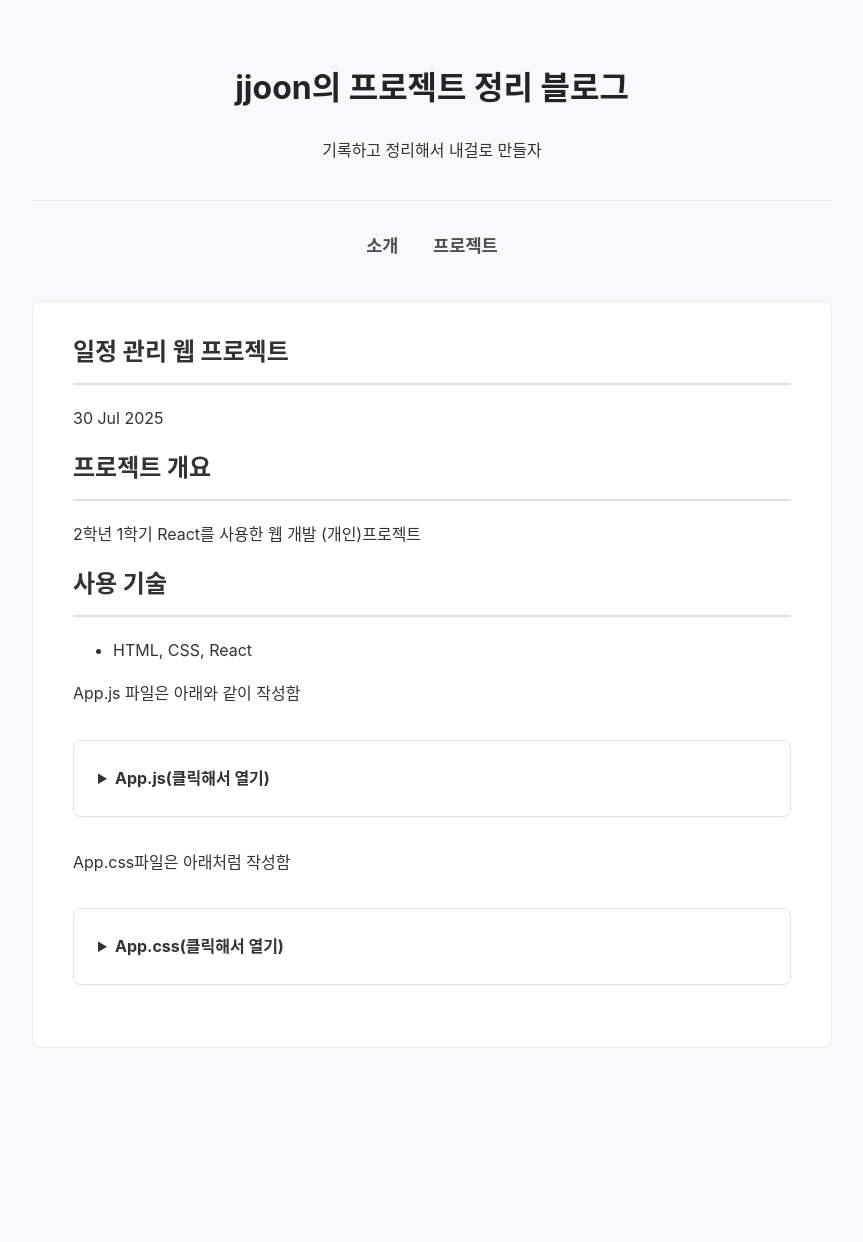
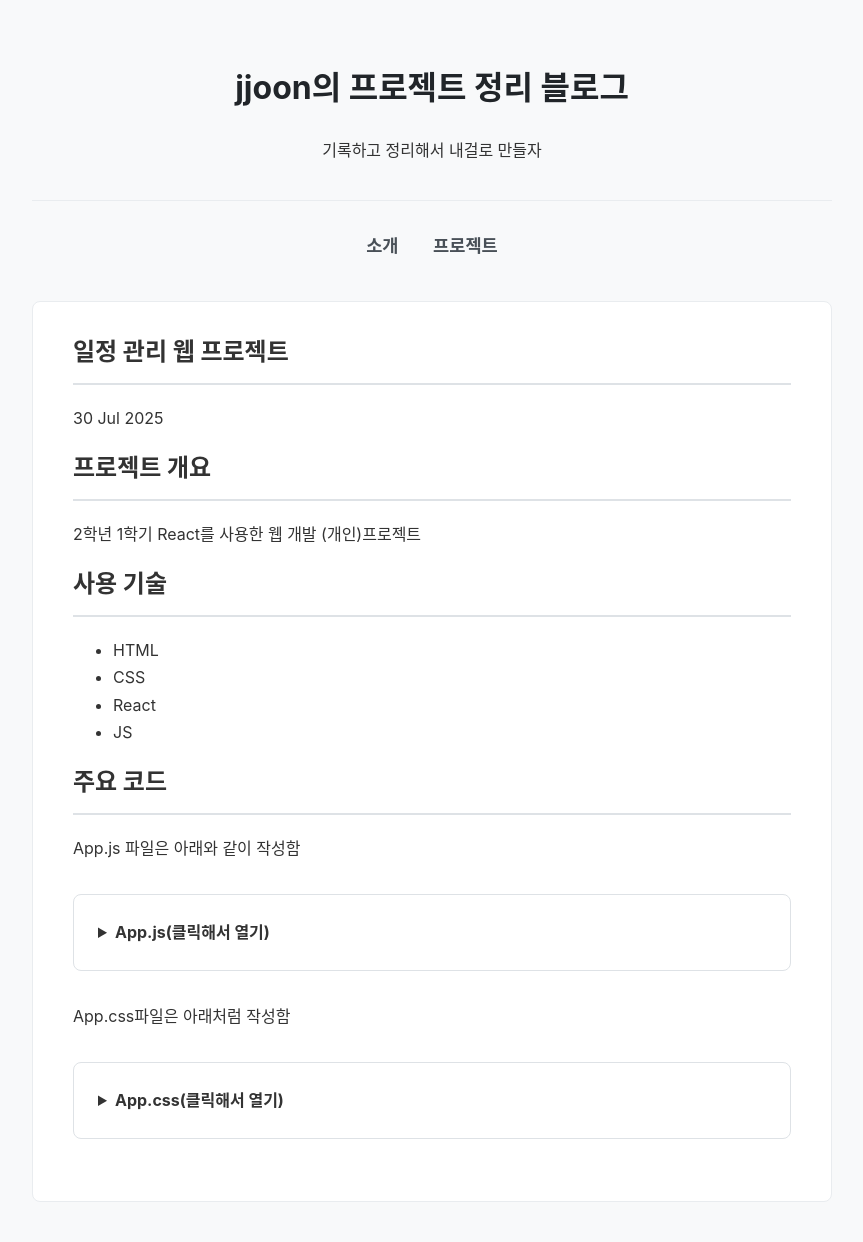
Before and after one commit to jjoon1234/jjoon1234.github.io, a Jekyll site: the page built from _posts/2025-07-30-my-first-project.md, in a window 1280 px wide. Shown: the whole page, without its empty margins (208-1071 px from the left). Built offline with Jekyll 4.4.1, drawn with Linux system fonts in a browser that asks for light colours; before the commit the page ends 1088 px from its top, so only the background shows below that.

Commit message:
Update 2025-07-30-my-first-project.md

```diff
--- a/_posts/2025-07-30-my-first-project.md
+++ b/_posts/2025-07-30-my-first-project.md
@@ -8,8 +8,12 @@ category: project
 2학년 1학기 React를 사용한 웹 개발 (개인)프로젝트
 
 ## 사용 기술
-- HTML, CSS, React
+- HTML
+- CSS
+- React
+- JS
 
+## 주요 코드
 App.js 파일은 아래와 같이 작성함
 
 <details>
```
